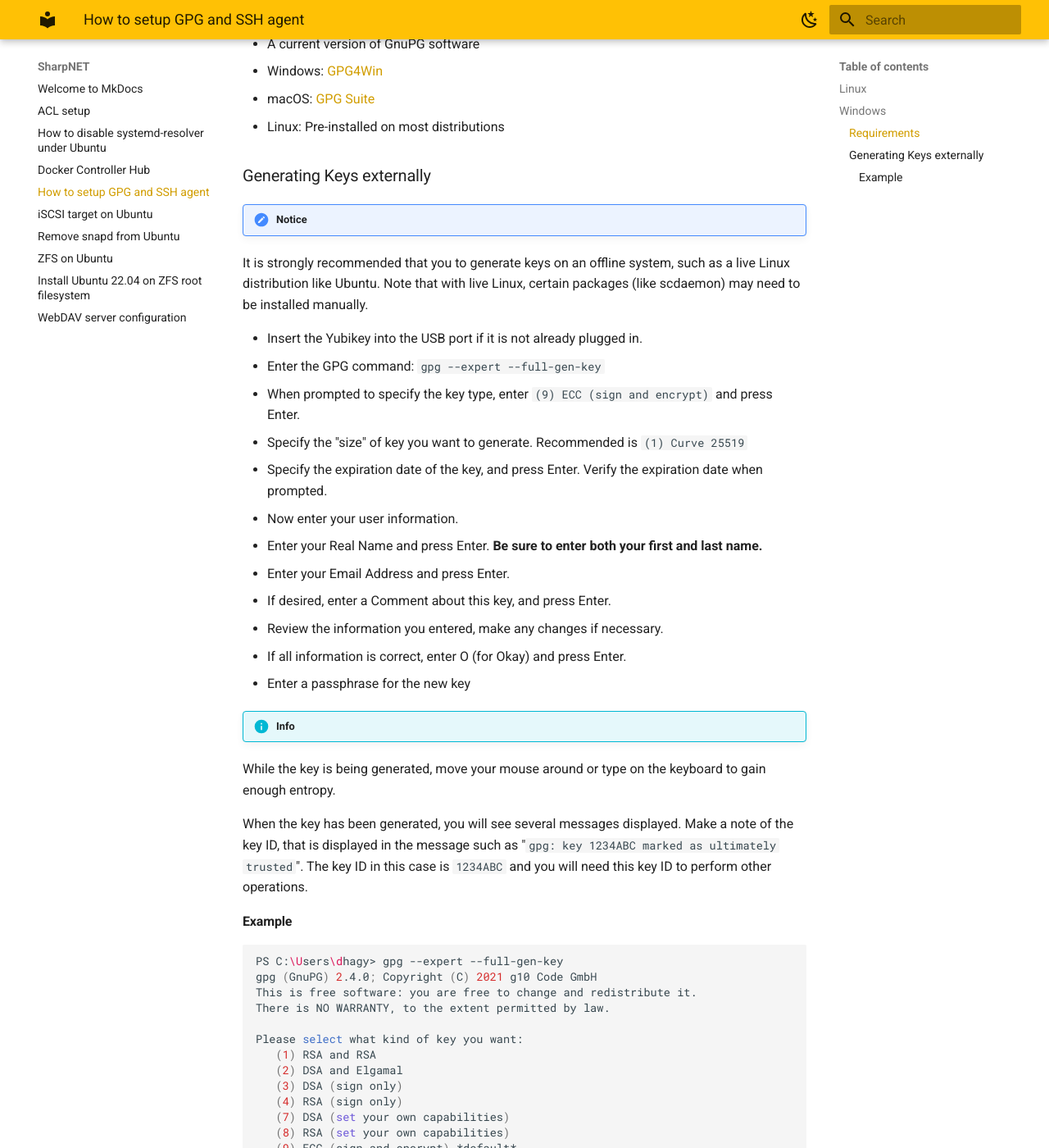
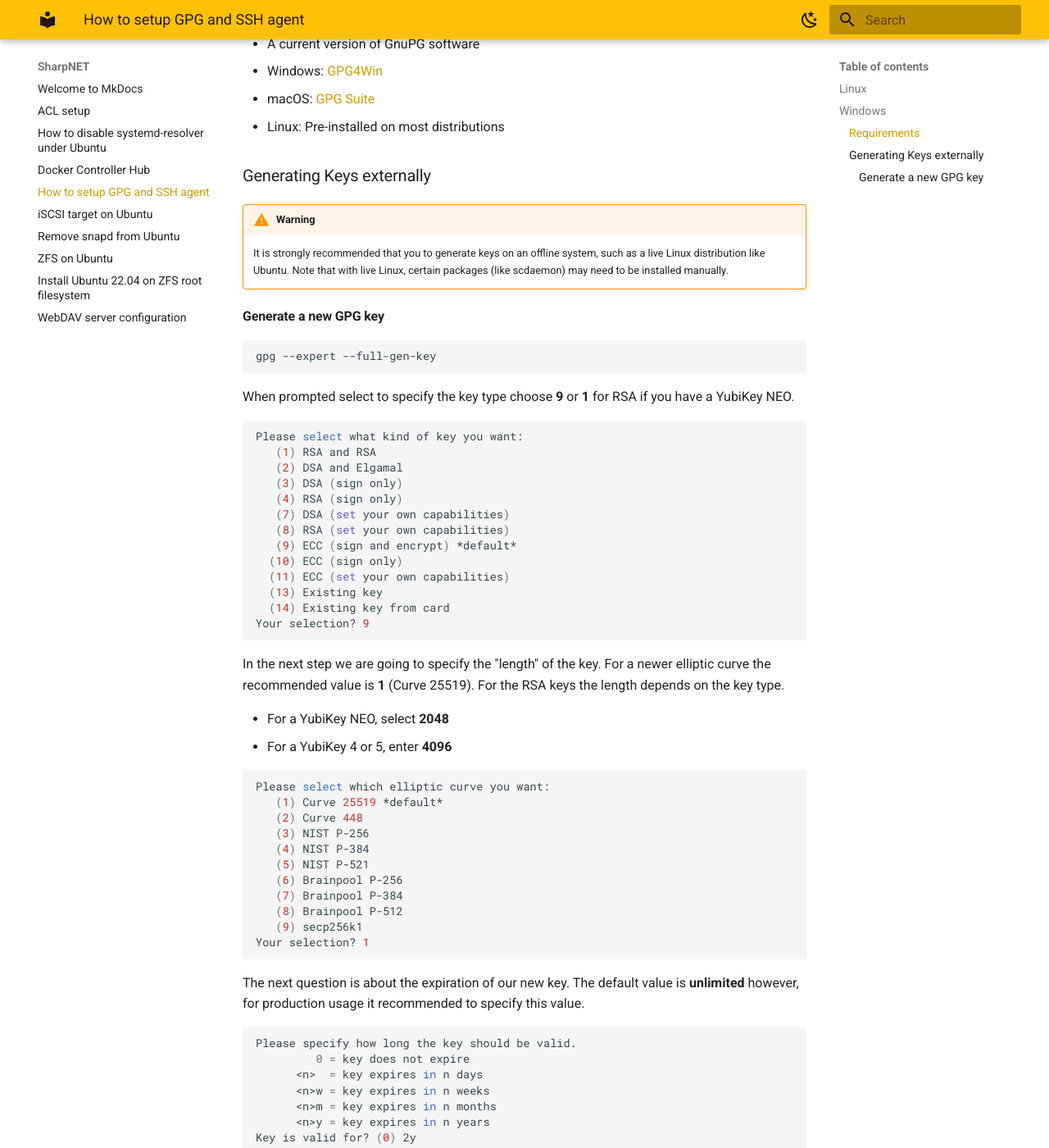
Before and after one commit to atraides/sharpnet-docs, an MkDocs documentation site: the page built from docs/gpg_setup.md, in a window 1280 px wide and 1400 px high, scrolled down 442 px. Shown: the whole window at 82% size. Built offline with MkDocs 1.6.1 and Material for MkDocs 9.7.7, drawn with Linux system fonts in a browser that asks for light colours; some of the changed text lies outside the part shown.

Commit message:
chg: update to the windows section of the GPG generation

````diff
--- a/docs/gpg_setup.md
+++ b/docs/gpg_setup.md
@@ -20,35 +20,18 @@
 
 ### Generating Keys externally
 
-!!! notice
-It is strongly recommended that you to generate keys on an offline system, such as a live Linux distribution like Ubuntu. Note that with live Linux, certain packages (like scdaemon) may need to be installed manually.
+!!! warning
+    It is strongly recommended that you to generate keys on an offline system, such as a live Linux distribution like Ubuntu. Note that with live Linux, certain packages (like scdaemon) may need to be installed manually.
 
-- Insert the Yubikey into the USB port if it is not already plugged in.
-- Enter the GPG command: ```gpg --expert --full-gen-key```
-- When prompted to specify the key type, enter ```(9) ECC (sign and encrypt)``` and press Enter.
-- Specify the "size" of key you want to generate. Recommended is ```(1) Curve 25519```
-- Specify the expiration date of the key, and press Enter. Verify the expiration date when prompted.
-- Now enter your user information.
-  - Enter your Real Name and press Enter. **Be sure to enter both your first and last name.**
-  - Enter your Email Address and press Enter.
-  - If desired, enter a Comment about this key, and press Enter.
-- Review the information you entered, make any changes if necessary.
-- If all information is correct, enter O (for Okay) and press Enter.
-- Enter a passphrase for the new key
-
-!!! info
-While the key is being generated, move your mouse around or type on the keyboard to gain enough entropy.
-
-When the key has been generated, you will see several messages displayed. Make a note of the key ID, that is displayed in the message such as "```gpg: key 1234ABC marked as ultimately trusted```". The key ID in this case is ```1234ABC``` and you will need this key ID to perform other operations.
-
-#### Example
+#### Generate a new GPG key
 
 ```shell
-PS C:\Users\dhagy> gpg --expert --full-gen-key
-gpg (GnuPG) 2.4.0; Copyright (C) 2021 g10 Code GmbH
-This is free software: you are free to change and redistribute it.
-There is NO WARRANTY, to the extent permitted by law.
+gpg --expert --full-gen-key
+```
 
+When prompted select to specify the key type choose **9** or **1** for RSA if you have a YubiKey NEO.
+
+```shell
 Please select what kind of key you want:
    (1) RSA and RSA
    (2) DSA and Elgamal
@@ -62,6 +45,14 @@
   (13) Existing key
   (14) Existing key from card
 Your selection? 9
+```
+
+In the next step we are going to specify the "length" of the key. For a newer elliptic curve the recommended value is **1** (Curve 25519). For the RSA keys the length depends on the key type.
+
+- For a YubiKey NEO, select **2048**
+- For a YubiKey 4 or 5, enter **4096**
+
+```shell
 Please select which elliptic curve you want:
    (1) Curve 25519 *default*
    (2) Curve 448
@@ -73,6 +64,11 @@
    (8) Brainpool P-512
    (9) secp256k1
 Your selection? 1
+```
+
+The next question is about the expiration of our new key. The default value is **unlimited** however, for production usage it recommended to specify this value.
+
+```shell
 Please specify how long the key should be valid.
          0 = key does not expire
       <n>  = key expires in n days
@@ -80,31 +76,40 @@
       <n>m = key expires in n months
       <n>y = key expires in n years
 Key is valid for? (0) 2y
-Key expires at 28-Dec-24 19:07:23 Central Europe Standard Time
-Is this correct? (y/N) y
+```
 
+Next we have to enter our personal information
+
+- Real Name **Be sure to enter both your first and last name.**
+- Email Address
+- If desired, a Comment about this key
+
+```shell
 GnuPG needs to construct a user ID to identify your key.
 
-Real name: Daniel Hagyarossy
-Email address: daniel@hagyarossy.hu
+Real name: Daniel H******
+Email address: daniel@h******.hu
 Comment:
 You selected this USER-ID:
-    "Daniel Hagyarossy <daniel@hagyarossy.hu>"
+    "Daniel H****** <daniel@h******.hu>"
 
-Change (N)ame, (C)omment, (E)mail or (O)kay/(Q)uit? o
-We need to generate a lot of random bytes. It is a good idea to perform
-some other action (type on the keyboard, move the mouse, utilize the
-disks) during the prime generation; this gives the random number
-generator a better chance to gain enough entropy.
-We need to generate a lot of random bytes. It is a good idea to perform
-some other action (type on the keyboard, move the mouse, utilize the
-disks) during the prime generation; this gives the random number
-generator a better chance to gain enough entropy.
-gpg: revocation certificate stored as 'C:\\Users\\dhagy\\AppData\\Roaming\\gnupg\\openpgp-revocs.d\\E353B22F4B32095EBA750326EC79A3F0D7542233.rev'
+Change (N)ame, (C)omment, (E)mail or (O)kay/(Q)uit?
+```
+
+!!! warning
+    Make sure to use a strong passphrase for the key and store it somewhere safe ( It is strongly recommended to use a password manager )
+
+!!! info
+    While the key is being generated, move your mouse around or type on the keyboard to gain enough entropy.
+
+When the key is been generated, you will see several messages displayed. Make a note of the key ID, that is displayed in the message such as "```gpg: key E353B******** marked as ultimately trusted```". The key ID in this case is ```E353B********``` and you will need this key ID to perform other operations.
+
+```shell
+gpg: revocation certificate stored as 'C:\\Users\\dh***\\AppData\\Roaming\\gnupg\\openpgp-revocs.d\\E353B********.rev'
 public and secret key created and signed.
 
 pub   ed25519 2022-12-29 [SC] [expires: 2024-12-28]
-      E353B22F4B32095EBA750326EC79A3F0D7542233
-uid                      Daniel Hagyarossy <daniel@hagyarossy.hu>
+      E353B***********************************
+uid                      Daniel H****** <daniel@h******.hu>
 sub   cv25519 2022-12-29 [E] [expires: 2024-12-28]
 ```
````
